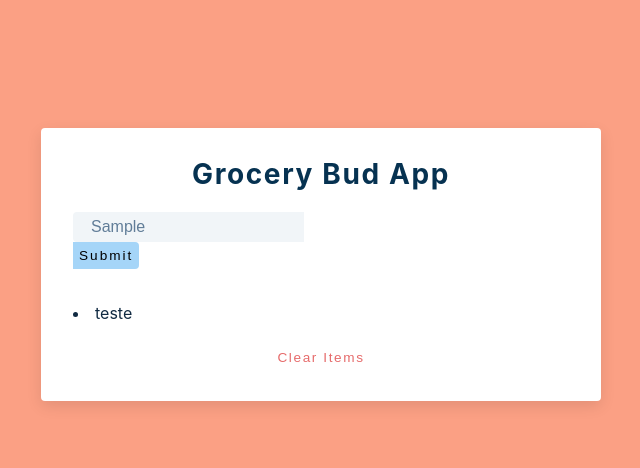
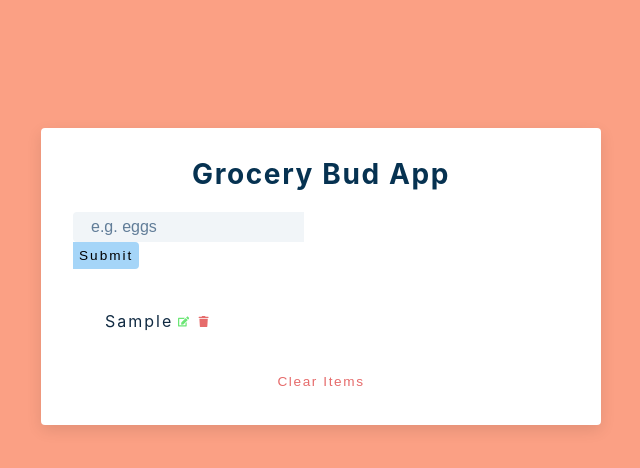
Before and after one commit to ahoymarcus/reactjs-grocery-bud-app, a React (Create React App) app: page / in a window 1280 px wide. Both pictures are taken after typing "Sample" into the empty fields and a click on the button "Submit". Shown: the top 468 px of the page, without its empty margins (319-959 px from the left). Built offline with nearby package versions, Linux system fonts and the light colour scheme.

Commit message:
Definir estrutura basica no componente lista e renderizar props recebidos

```diff
--- a/src/App.js
+++ b/src/App.js
@@ -8,20 +8,28 @@
 
 
 function App() {
-  const [ item, setItem ] = useState('');
+  const [ name, setName ] = useState('');
   const [ list, setList ] = useState([]);
   const [ isEditing, setIsEditing ] = useState(false);
   const [ editID, setEditID ] = useState(null);
   const [ alert, setAlert ] = useState({show: false, msg: '', type: ''});
 
-  console.log(list);
 
 
   const handleSubmit = (e) => {
     e.preventDefault();
     //console.log(item);
 
-    setList(item);
+    if (!name) {
+      // display alert
+    } else if (name && isEditing) {
+      // deal with edit
+    } else {
+      // show alert
+      const newItem = {id: new Date().getTime().toString(), title: name};
+      setList([...list, newItem]);
+      setName('');
+    }
   };
 
 
@@ -51,8 +59,8 @@
           type="text"
           className="grocery"
           placeholder="e.g. eggs"
-          value={item}
-          onChange={(e) => setItem(e.target.value)}
+          value={name}
+          onChange={(e) => setName(e.target.value)}
         />
         <button
           className="submit-btn"
@@ -63,7 +71,7 @@
 
 
       <div className="grocery-container" >
-        <List />
+        <List items={list} />
         <button className="clear-btn"
 
         >
--- a/src/List.js
+++ b/src/List.js
@@ -4,25 +4,30 @@
 
 
 
-const List = ({ list }) => {
-  console.log(list);
+const List = ({ items }) => {
+  //console.log(items);
 
-  const renderItem = () => {
-    if (list) {
-      renderItem = list.map((item, index) => {
-        return <span key={index} >{item}</span>
-      });
-      return;
-    } else {
-      return null;
-    }
-  };
-
+  const renderItem = items.map((item) => {
+    const {id, title} = item;
+    return <article className="grocery-item" key={id} >
+      <p className="title">{title}</p>
+      <div className="brn-container">
+        <button type="button" className="edit-btn">
+          <FaEdit />
+        </button>
+        <button type="button" className="delete-btn">
+          <FaTrash />
+        </button>
+      </div>
+    </article>
+  });
 
 
   return (
+    <div className="grocery-item">
 
-    <li>teste</li>
+      {renderItem}
+    </div>
   );
 }
 
```
